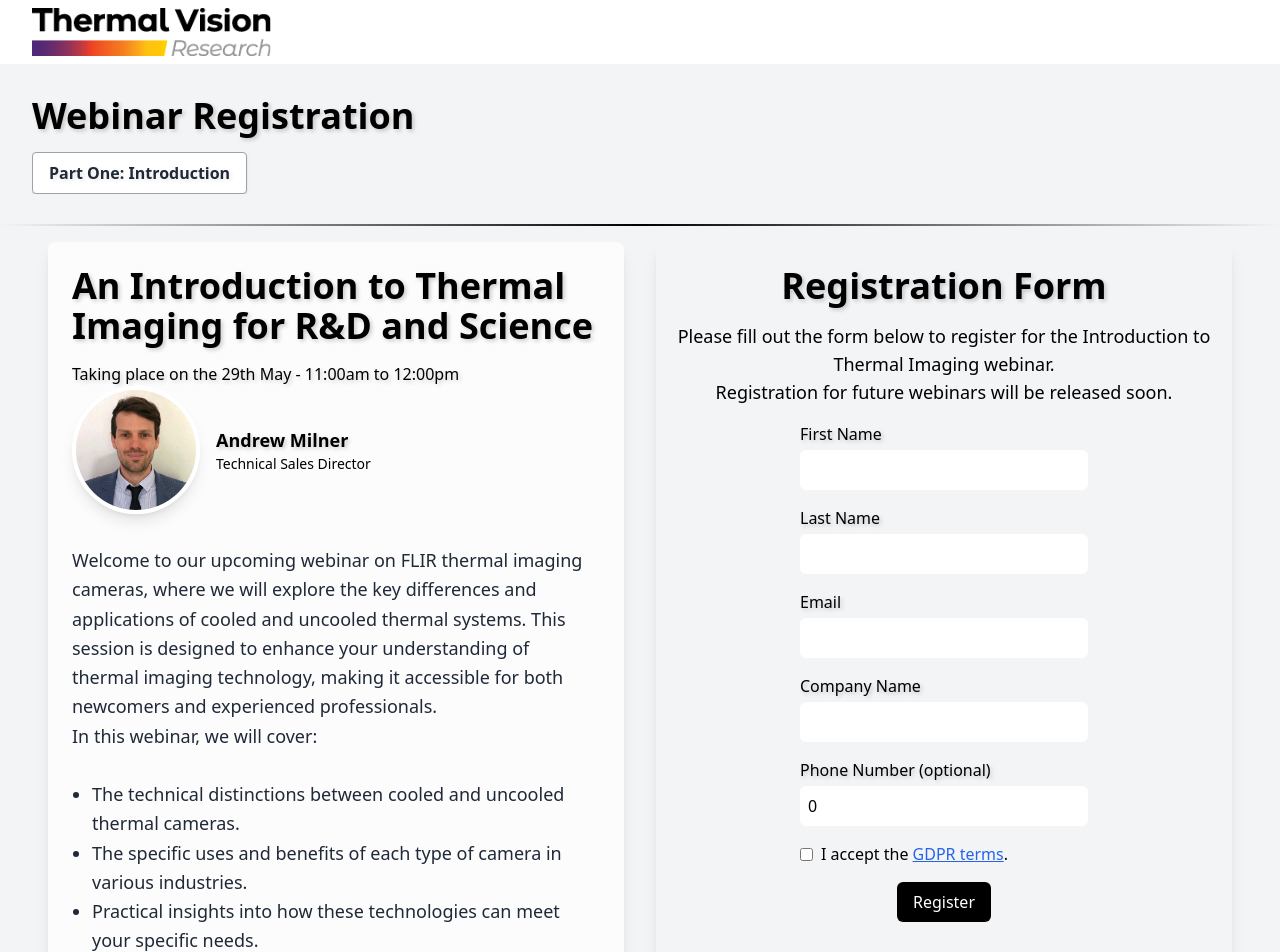
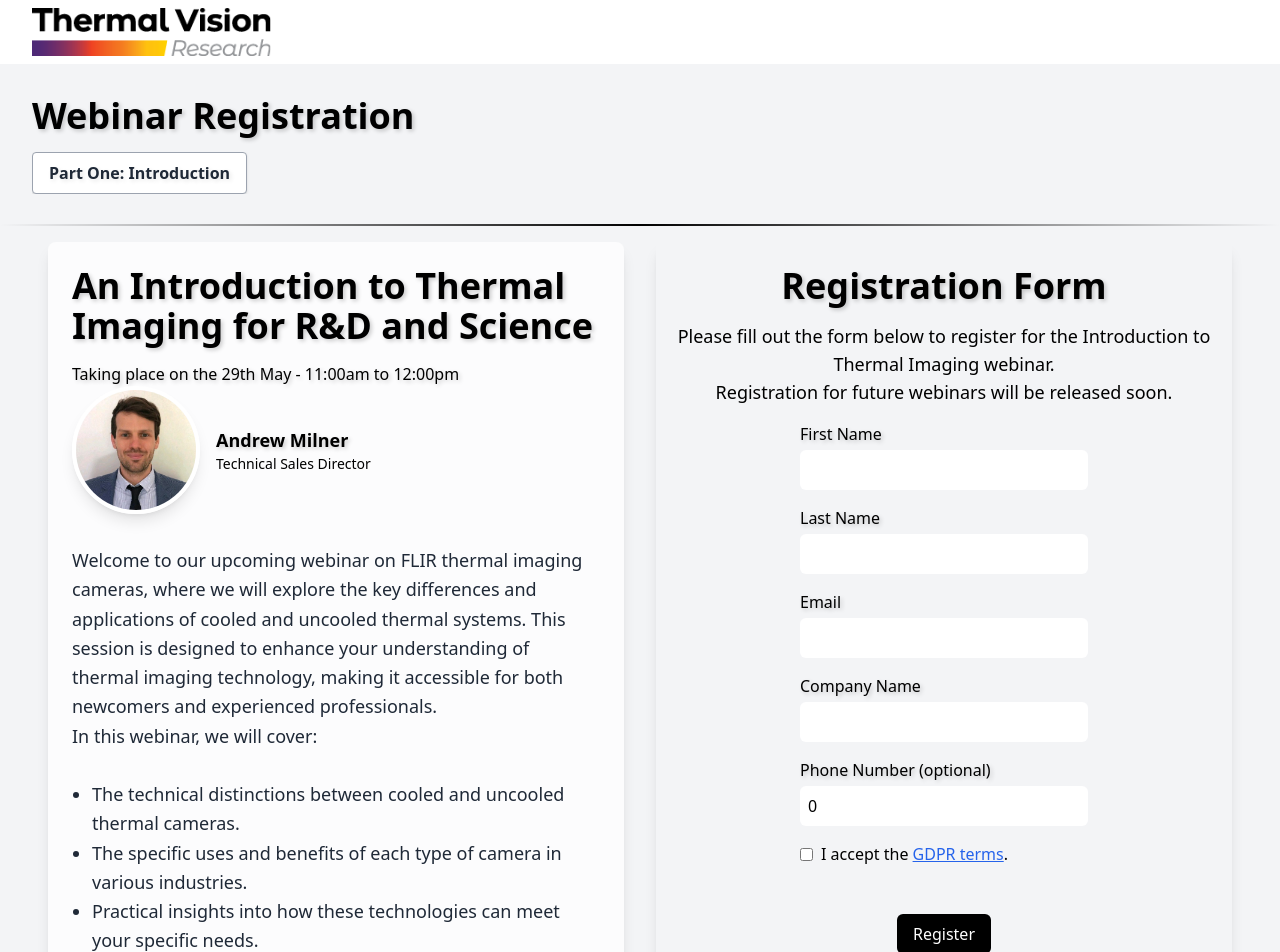
Before and after one commit to jayteebee/webinar-landing-page, a React (Create React App) app: page / in a window 1280 px wide. Shown: the top 952 px of the page. Built offline with nearby package versions, Linux system fonts and the light colour scheme.

Commit message:
Refactor form component layout

```diff
--- a/src/components/CalendlyFormComponent.js
+++ b/src/components/CalendlyFormComponent.js
@@ -73,7 +73,7 @@ export const CalendlyFormComponent = ({ CALENDLY_LINK }) => {
     try {
       const submissionWithDate = {
         ...values,
-        submittedAt: new Date().toISOString() // Adds the current date and time in ISO format
+        submittedAt: new Date().toISOString()
       };
       await axiosInstance.post('/add-row', submissionWithDate);
       console.log('Successful Registration');
@@ -130,7 +130,7 @@ export const CalendlyFormComponent = ({ CALENDLY_LINK }) => {
     <button onClick={closeModal}>Close</button>
   </Modal>
 
-      <div className="overflow-y-auto shadow-lg rounded-lg h-[95vh] min-w-[30vw] bg-gray-100" >
+      <div className="overflow-y-auto shadow-lg rounded-lg h-[95vh] min-w-[20vw] bg-gray-100" >
         <h1 className="text-3xl md:text-4xl font-bold mb-4 text-center pt-6"
           style={{
             textShadow: "2px 2px 4px rgba(0, 0, 0, 0.2)",
@@ -192,7 +192,7 @@ export const CalendlyFormComponent = ({ CALENDLY_LINK }) => {
               )}
 
 
-              <div className="flex justify-center w-full pb-4 mb-4">
+              <div className="flex justify-center w-full py-8 pb-4 mb-4">
                 <button type="submit" className="bg-black text-white px-4 py-2 rounded-md flex justify-center items-center" >Register</button>
               </div>
             </Form>
```
